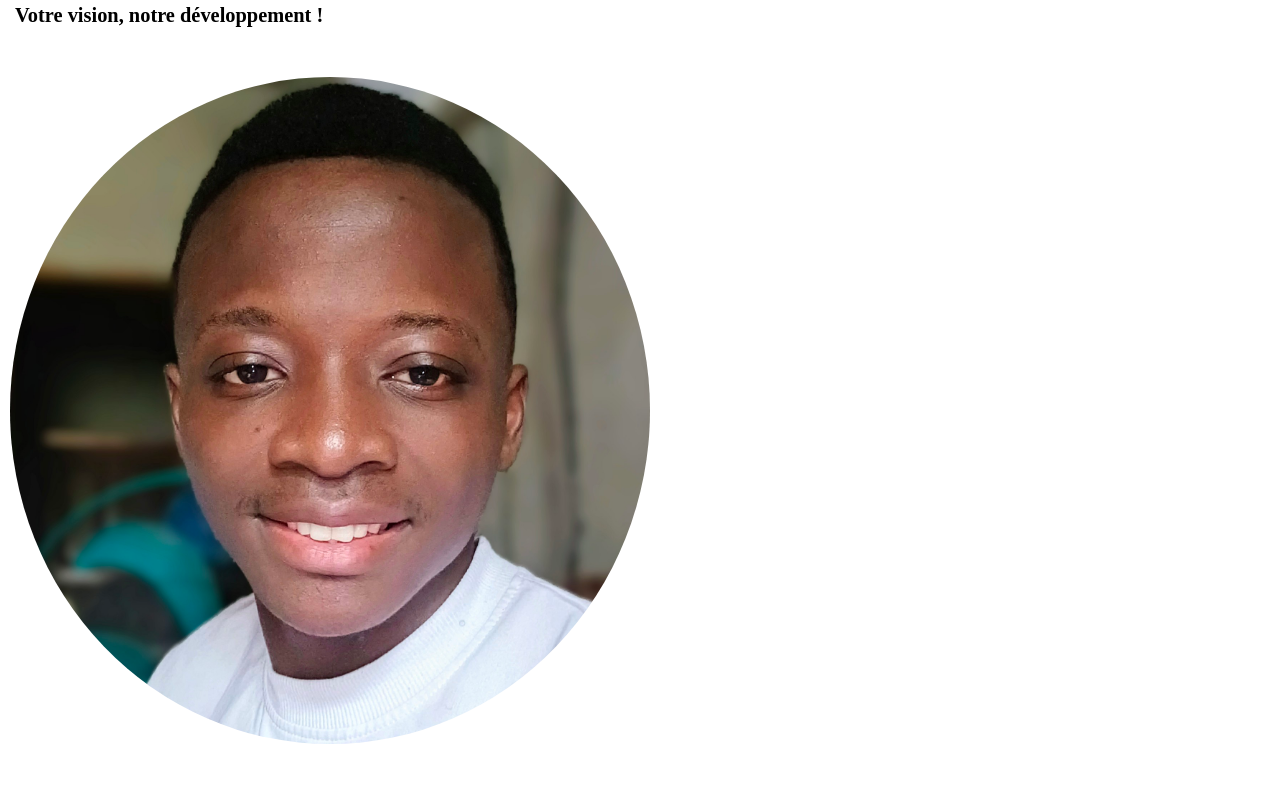
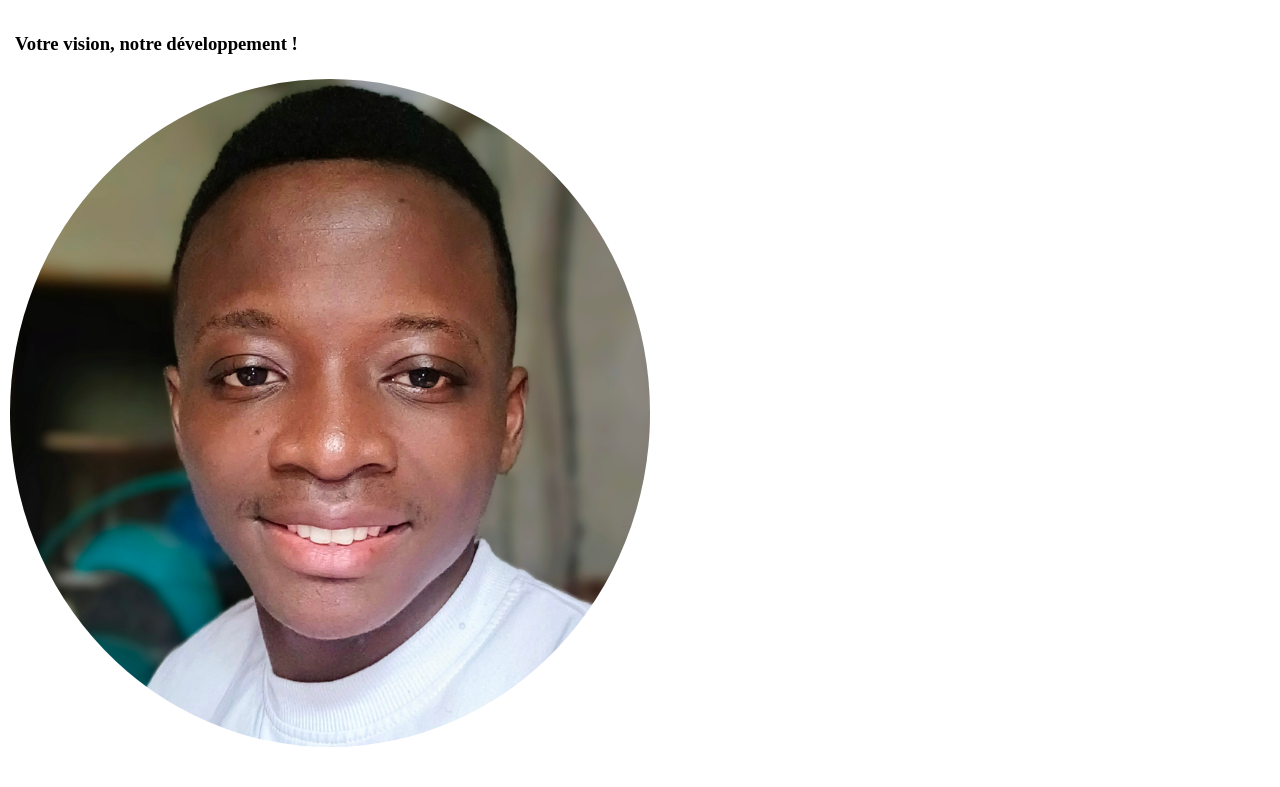
Before and after one commit to idridinho/mon-site, a plain HTML site: page index.html in a window 1280 px wide. Shown: the part 78-865 px from the top of the page. Drawn offline with Linux system fonts and the light colour scheme.

Commit message:
modification

```diff
--- a/index.html
+++ b/index.html
@@ -20,9 +20,9 @@
                 <span></span>
             </div>
         </div>
-        <div class="slogan">
-            <h2 id="slogan">Votre vision, notre développement !</h2>
-        </div>
+
+        <h3 class="slogan">Votre vision, notre développement !</h3>
+
         <img src="images/PDG.jpg" alt="" id="pdg">
         <div class="slider">
             <div class="slides">
--- a/style.css
+++ b/style.css
@@ -67,11 +67,11 @@ body {
 }
 .slogan {
     position: relative;
-    top: -20px;
+    top: 7px;
     padding-left: 15px;
     padding-top: 15px;
     padding-bottom: 3px;
-    font-size: 85%;
+
 }
 .hamburger {
     position: absolute;
```
